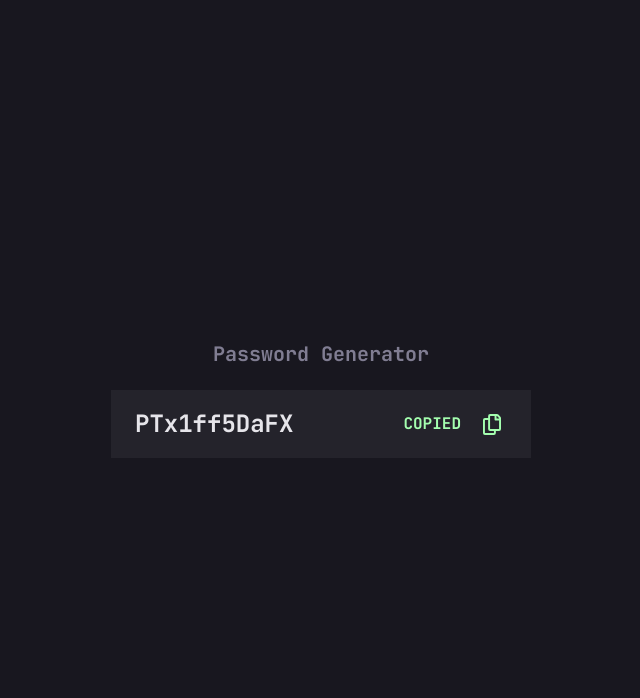
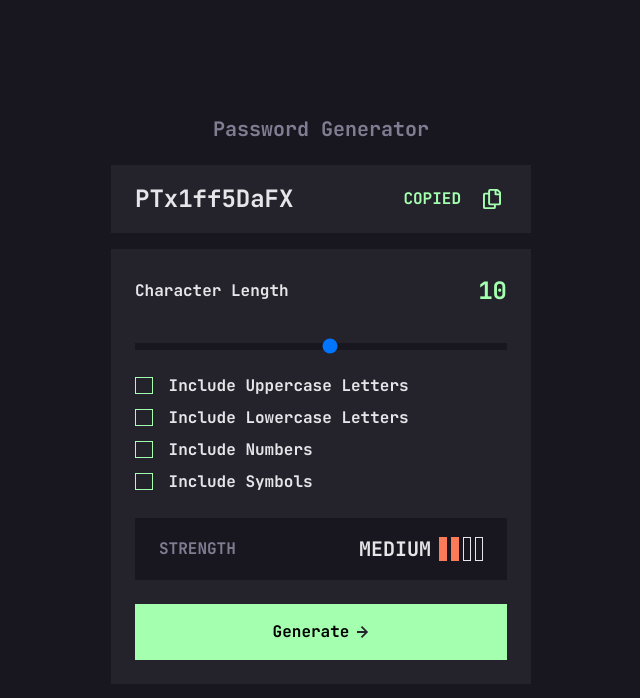
Before and after one commit to Zorbiks/Password-generator-app, a plain HTML site: page index.html in a window 1280 px wide. Shown: the whole page, without its empty margins (319-959 px from the left). Drawn offline with nearby package versions, Linux system fonts and the light colour scheme.

Commit message:
completed html/css needed

```diff
--- a/css/style.css
+++ b/css/style.css
@@ -18,6 +18,15 @@
 	--dim-black: #24232b;
 	--gray: #807d92;
 	--white: #e6e5ea;
+}
+.bg-dim-black {
+	background-color: var(--dim-black);
+}
+.bg-black {
+	background-color: var(--black) !important;
+}
+.fg-gray {
+	color: var(--gray);
 }
 .fg-green {
 	color: var(--green);
@@ -40,12 +49,89 @@ h1 {
 	max-width: 420px;
 }
 
-.box {
-	background-color: var(--dim-black);
-}
 .box .copy-btn img {
 	width: 18px;
 }
 .box .copy-btn:hover img {
 	filter: saturate(0);
 }
+form input[type=range] {
+	-webkit-appearance: none;
+	-moz-appearance: none;
+	appearance: none;
+	background-color: var(--black);
+	height: .4rem;
+}
+form input[type=range]::-moz-range-thumb {
+	-moz-appearance: none;
+	appearance: none;
+	height: 1.2rem;
+	width: 1.2rem;
+	border-radius: 50%;
+	background-color: var(--white);
+	cursor: pointer;
+	border: 2px solid var(--white);
+}
+form input[type=range]:active::-moz-range-thumb {
+	background-color: var(--black);
+	border: 2px solid var(--green);
+}
+form input[type=range]::-moz-range-progress {
+	background-color: var(--green);
+	height: .4rem;
+}
+form input[type=checkbox] {
+	-webkit-appearance: none;
+	-moz-appearance: none;
+	appearance: none;
+	height: 1.1rem;
+	width: 1.1rem;
+	border: 1px solid var(--green);
+}
+form input[type=checkbox]:checked {
+	position: relative;
+	background-color: var(--green);
+}
+form input[type=checkbox]:checked::before {
+	content: '';
+	position: absolute;
+	top: 0;
+	left: 0;
+	width: 100%;
+	height: 100%;
+	background-image: url(../assets/images/icon-check.svg);
+	background-repeat: no-repeat;
+	background-position: center center;
+}
+.strength-bars li {
+	border: 1px solid var(--white);
+	width: 8px;
+	height: 80%;
+}
+.strength-bars.too-weak li:nth-child(1) {
+	border: none;
+	background-color: var(--red);
+}
+.strength-bars.weak li:nth-child(-n+2) {
+	border: none;
+	background-color: var(--orange);
+}
+.strength-bars.medium li:nth-child(-n+3) {
+	border: none;
+	background-color: var(--yellow);
+}
+.strength-bars.strong li {
+	border: none;
+	background-color: var(--green);
+}
+button[type=submit] {
+	background-color: var(--green);
+}
+button[type=submit]:hover {
+	color: var(--green);
+	background-color: transparent;
+	outline: 2px solid var(--green) !important;
+}
+button[type=submit]:hover img {
+	filter: invert(100%) sepia(100%);
+}
--- a/index.html
+++ b/index.html
@@ -1,5 +1,5 @@
 <!DOCTYPE html>
-<html lang="en">
+
 	<head>
 		<meta charset="UTF-8">
 		<meta name="viewport" content="width=device-width, initial-scale=1">
@@ -13,12 +13,53 @@
 			<div class="container">
 				<h1 class="fs-5 text-center mb-4">Password Generator</h1>
 				<div class="card_ m-auto">
-					<div class="box py-3 px-4 d-flex justify-content-between align-items-center gap-3">
+					<div class="box bg-dim-black py-3 px-4 mb-3 d-flex justify-content-between align-items-center gap-3">
 						<div class="fs-4">PTx1ff5DaFX</div>
 						<div class="d-flex align-items-center gap-3">
 							<div class="text-uppercase fg-green">Copied</div>
 							<button class="copy-btn bg-transparent border-0"><img src="assets/images/icon-copy.svg" alt="copy"></button>
 						</div>
+					</div>
+					<div class="box bg-dim-black p-4">
+						<div class="mb-4 d-flex justify-content-between align-items-center">
+							<div>Character Length</div>
+							<div class="fs-4 fg-green">10</div>
+						</div>
+						<form>
+							<input class="w-100 mb-4" type="range" name="passLength" min="1" max="20">
+							<div class="mb-2 d-flex align-items-center">
+								<input id="uppercase" class="me-3" type="checkbox" name="uppercase">
+								<label for="uppercase">Include Uppercase Letters</label>
+							</div>
+							<div class="mb-2 d-flex align-items-center">
+								<input id="lowercase" class="me-3" type="checkbox" name="lowercase">
+								<label for="lowercase">Include Lowercase Letters</label>
+							</div>
+							<div class="mb-2 d-flex align-items-center">
+								<input id="numbers" class="me-3" type="checkbox" name="numbers">
+								<label for="numbers">Include Numbers</label>
+							</div>
+							<div class="mb-4 d-flex align-items-center">
+								<input id="symbols" class="me-3" type="checkbox" name="symbols">
+								<label for="symbols">Include Symbols</label>
+							</div>
+						</form>
+						<div class="box mb-4 py-3 px-4 bg-black">
+							<div class="d-flex justify-content-between align-items-center">
+								<div class="fg-gray text-uppercase">Strength</div>
+								<div class="d-flex align-items-center gap-2">
+									<div class="text-uppercase fs-5">Medium</div>
+									<ul class="strength-bars weak align-self-stretch m-0 list-unstyled d-flex align-items-center gap-1">
+										<li></li>
+										<li></li>
+										<li></li>
+										<li></li>
+									</ul>
+								</div>
+							</div>
+						</div>
+						<button type="submit" class="d-flex justify-content-center align-items-center gap-2 border-0 w-100 py-3">Generate<img src="assets/images/icon-arrow-right.svg" alt="Arrow right">
+						</button>
 					</div>
 				</div>
 			</div>
```
